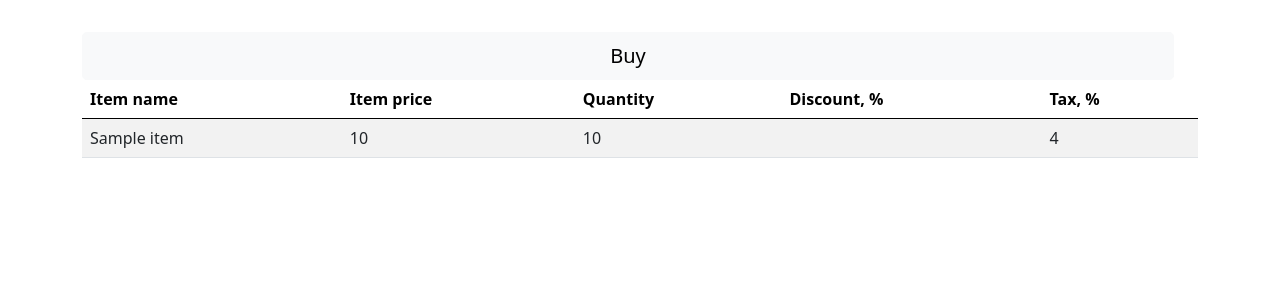
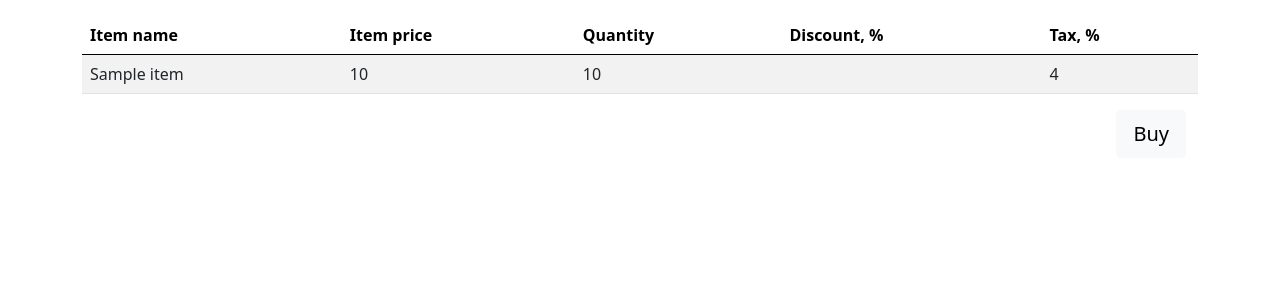
Before and after one commit to Dddarknight/stripe-app, a Django app: page /order/1/ in a window 1280 px wide. Shown: the part 72-372 px from the top of the page. Run offline with Django 4.2, Linux system fonts and the light colour scheme; tables that the repository leaves empty hold one stand-in row (values such as "Sample post"); some libraries are stand-ins or nearby versions.

Commit message:
change html order

```diff
--- a/stripe_app/templates/orders/buy-order.html
+++ b/stripe_app/templates/orders/buy-order.html
@@ -27,8 +27,9 @@
                     </tr>
                     {% endfor %}
             </tbody>
+        </table>
     </div>
-    <div class="row">
+    <div class="d-flex justify-content-end">
         <form action='{% url 'stripe-session-order' order.id %}' method="GET">
             {% csrf_token %}
             <button type="submit" class="btn btn-light btn-lg" id="checkout-button">Buy</button>
```
